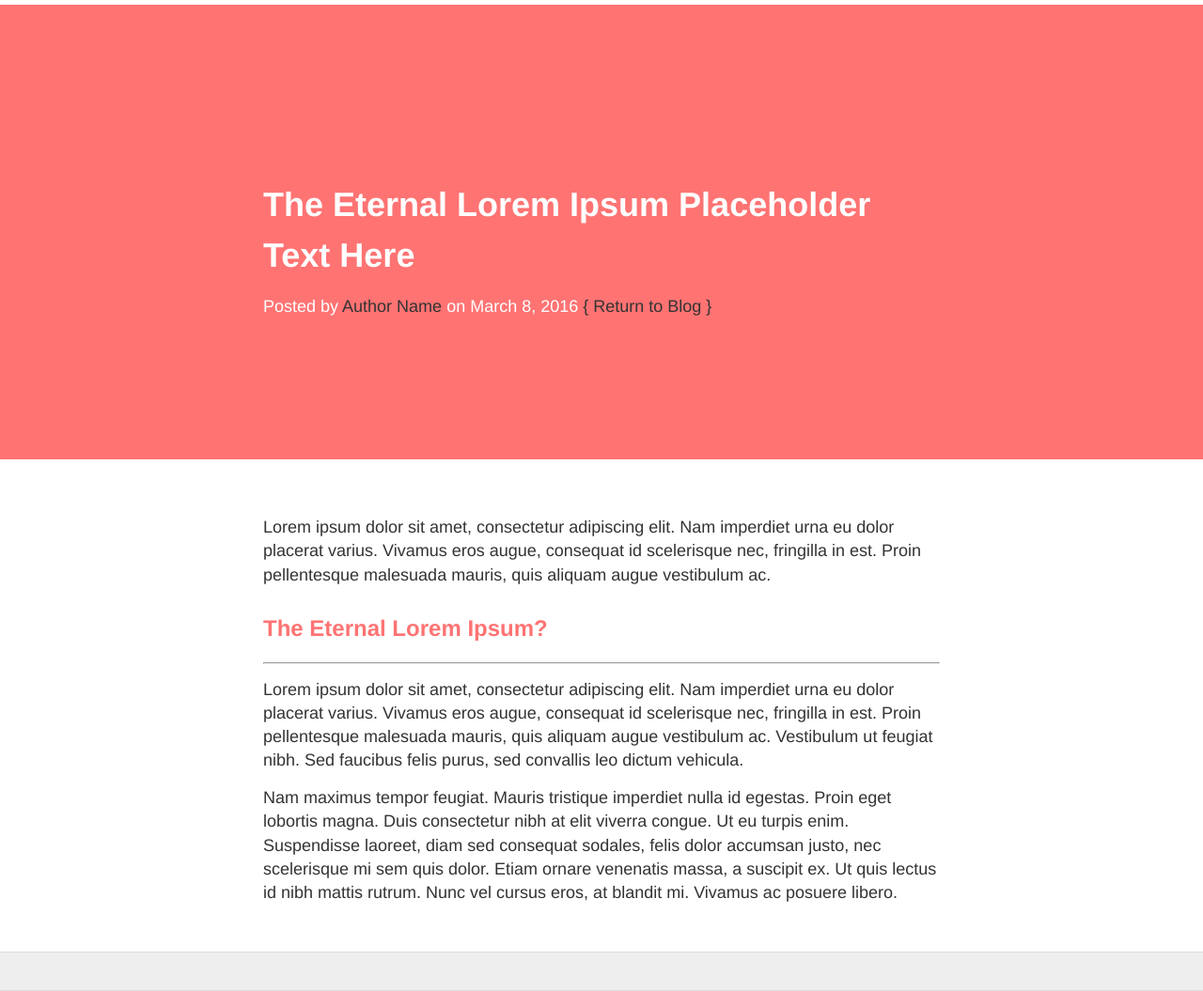
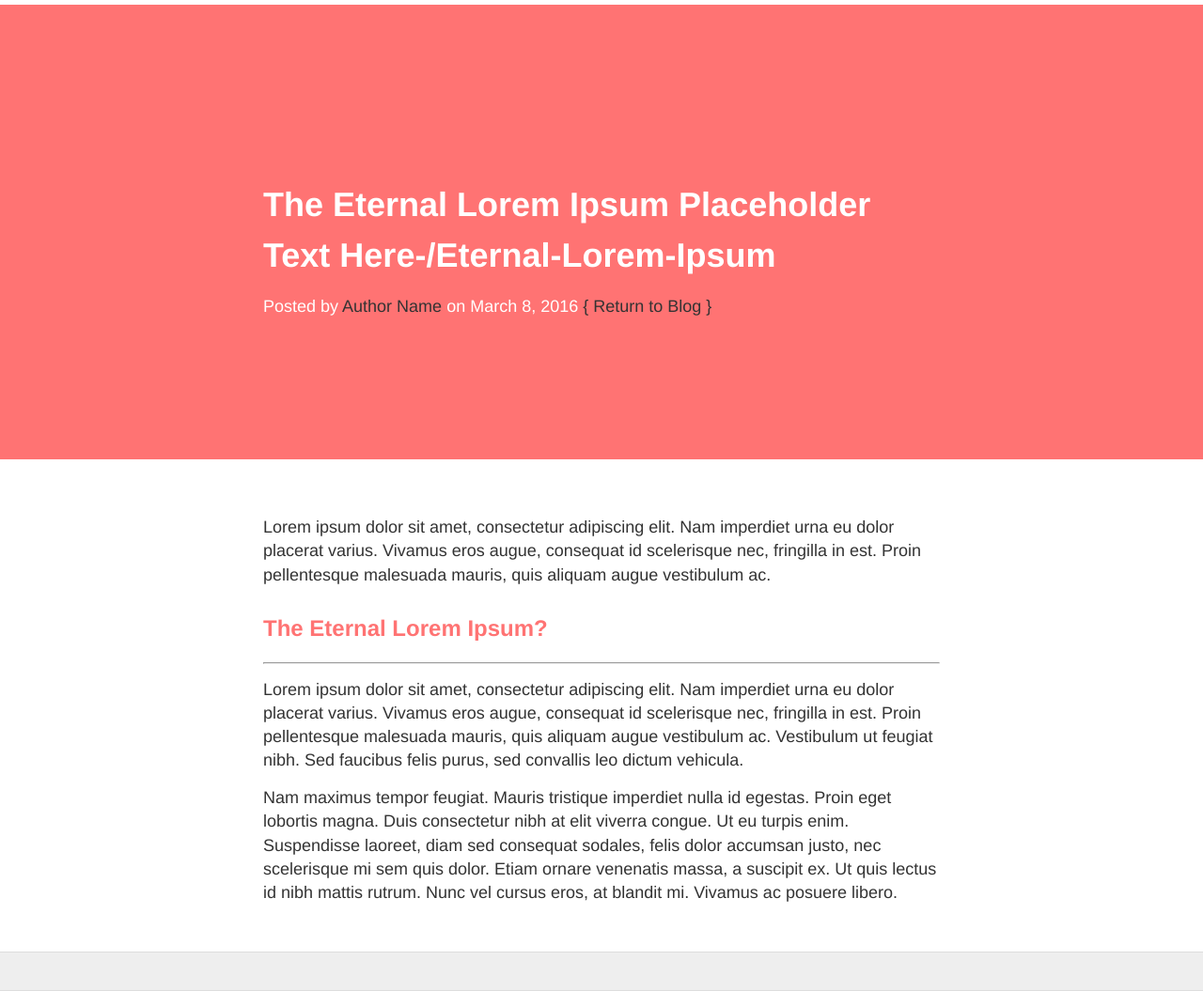
Before and after one commit to zc58778560/zc58778560.github.io, a Jekyll site: the page built from _posts/2016-03-08-Eternal-Lorem-Ipsum.md, in a window 1280 px wide. Shown: the whole page at 94% size. Built offline with Jekyll 4.4.1, drawn with Linux system fonts in a browser that asks for light colours; nearby versions of some CDN libraries.

Commit message:
测试page.id有没有内容

```diff
--- a/_layouts/blog.html
+++ b/_layouts/blog.html
@@ -22,7 +22,7 @@
     <div class="intro-header">
       <div class="container">
         <div class="post-heading">
-            <h1>{{page.title}}</h1>
+            <h1>{{page.title}}-{{page.id}}</h1>
             <span class="meta">Posted by <a href="{{ site.baseurl }}/about"> {{page.author}}
             </a> on {{ page.date | date: "%B %e, %Y" }}
             <a href="{{ site.baseurl }}/"> { Return to Blog }</a>
```
